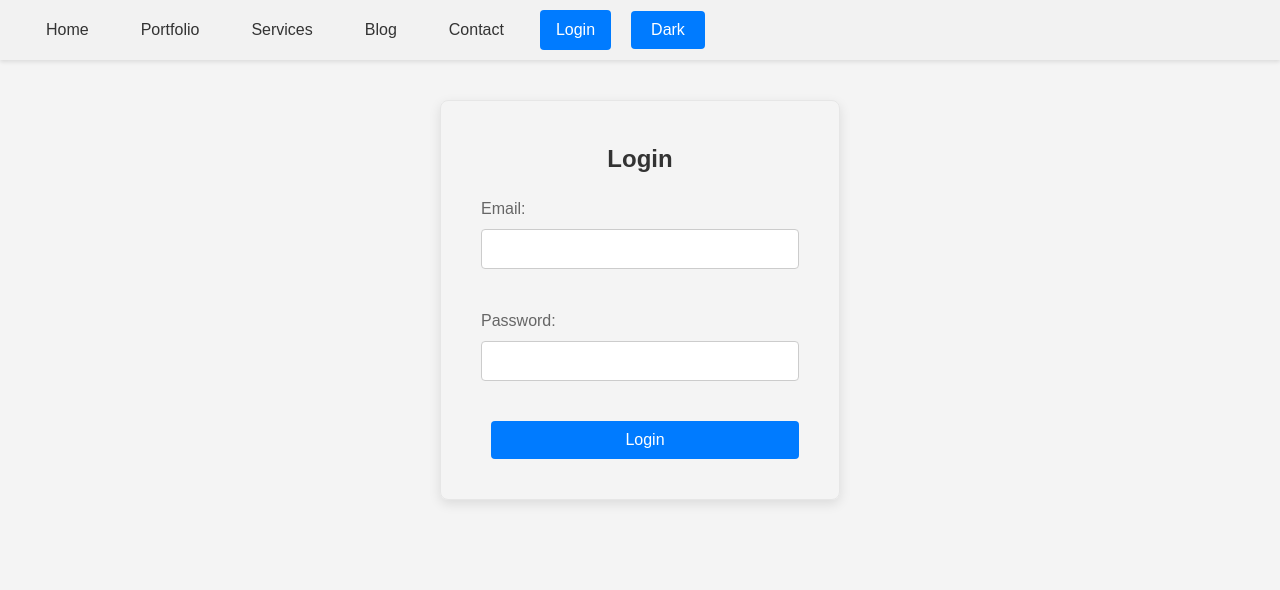
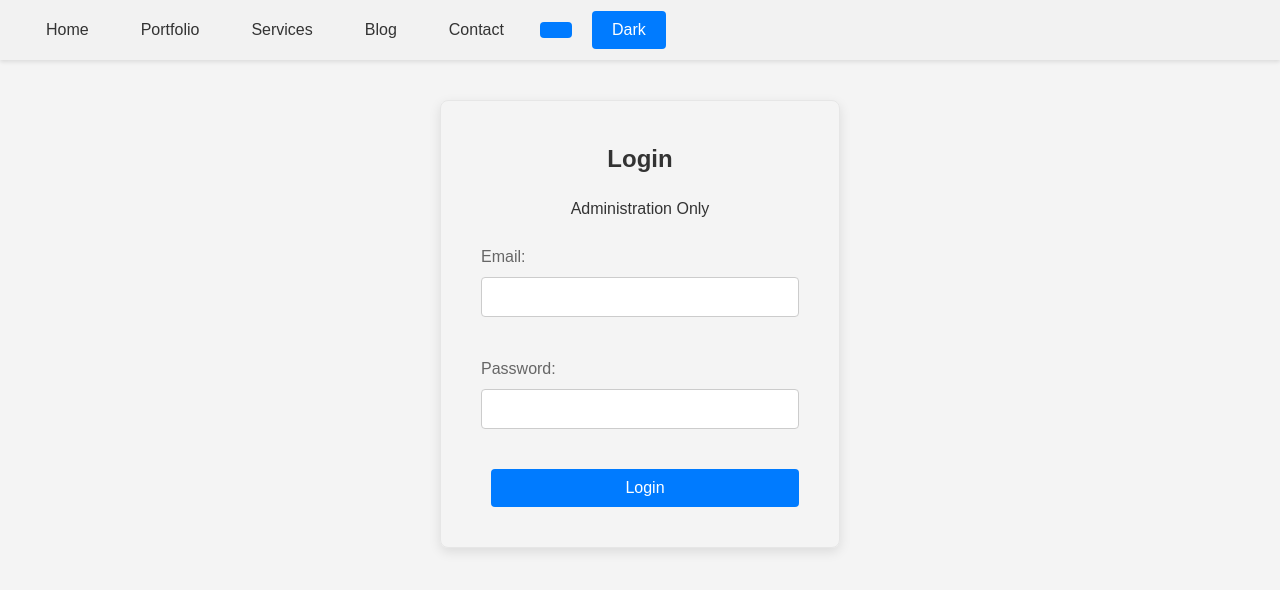
Before and after one commit to Vimaser/tiger-software-developers, a React (Create React App) app: page /login in a window 1280 px wide. Shown: the top 590 px of the page. Built offline with nearby package versions, Linux system fonts and the light colour scheme; no server answers.

Commit message:
hid the admin login route and minor css

```diff
--- a/src/components/Header.js
+++ b/src/components/Header.js
@@ -73,7 +73,7 @@ const Header = () => {
           </>
         ) : (
           <NavLink to="/login" activeClassName="active">
-            Login
+
           </NavLink>
         )}
         <button onClick={toggleDarkMode}>{darkMode ? "Light" : "Dark"}</button>
--- a/src/components/Home.js
+++ b/src/components/Home.js
@@ -91,6 +91,7 @@ function Home() {
       {/* Call to Action */}
       <section className="cta-section">
         <h2>Ready to start your project?</h2>
+        <br/>
         <Link to="/contact" className="btn btn-success">
           Get in Touch
         </Link>
--- a/src/components/Login.js
+++ b/src/components/Login.js
@@ -41,6 +41,8 @@ const Login = () => {
   return (
     <div className="login">
       <h2>Login</h2>
+      <p>Administration Only</p>
+      <br/>
       {error && <p className="error">{error}</p>}
       {loginStatus === "success" && (
         <p className="success">Login was successful!</p>
```
